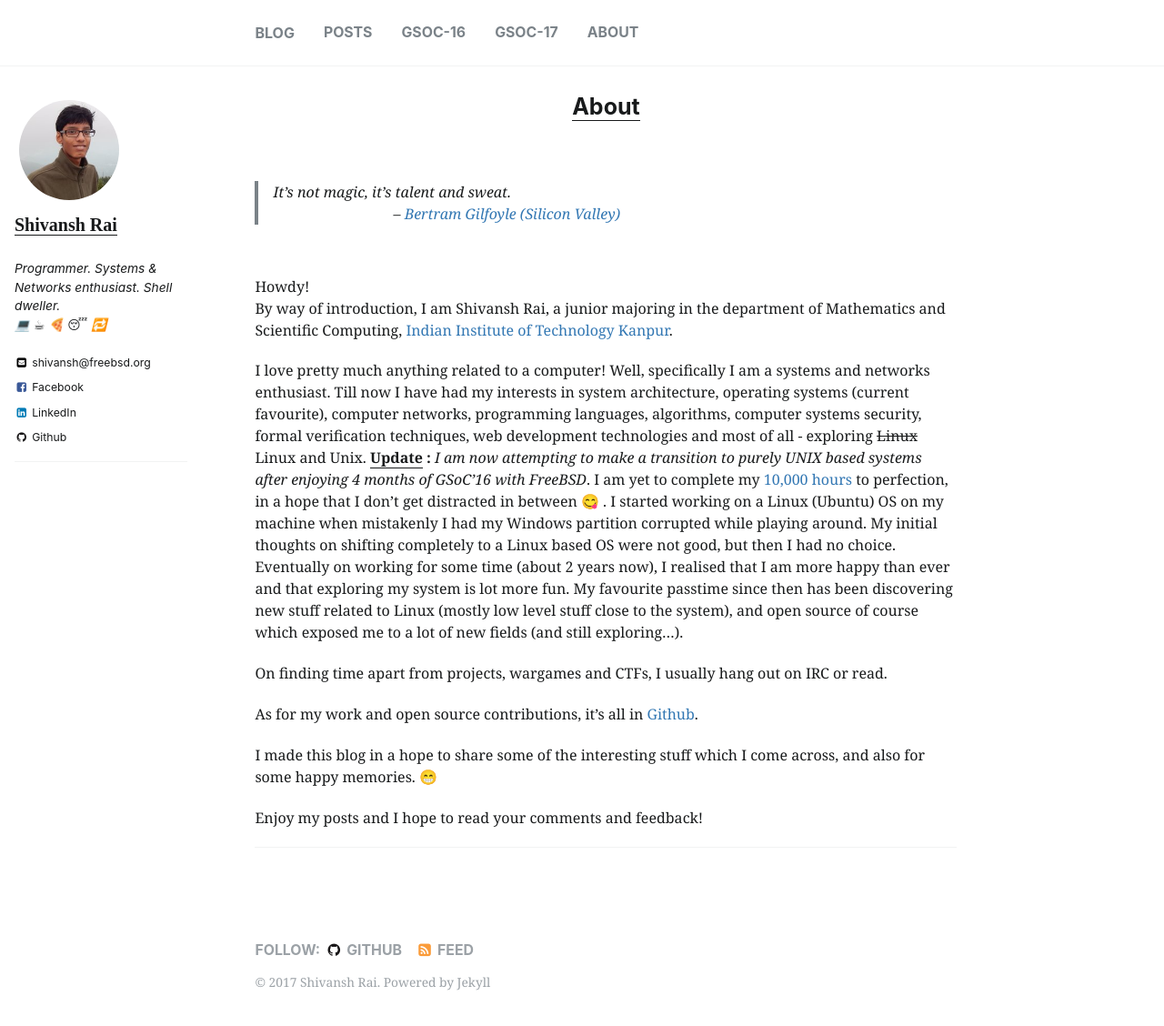
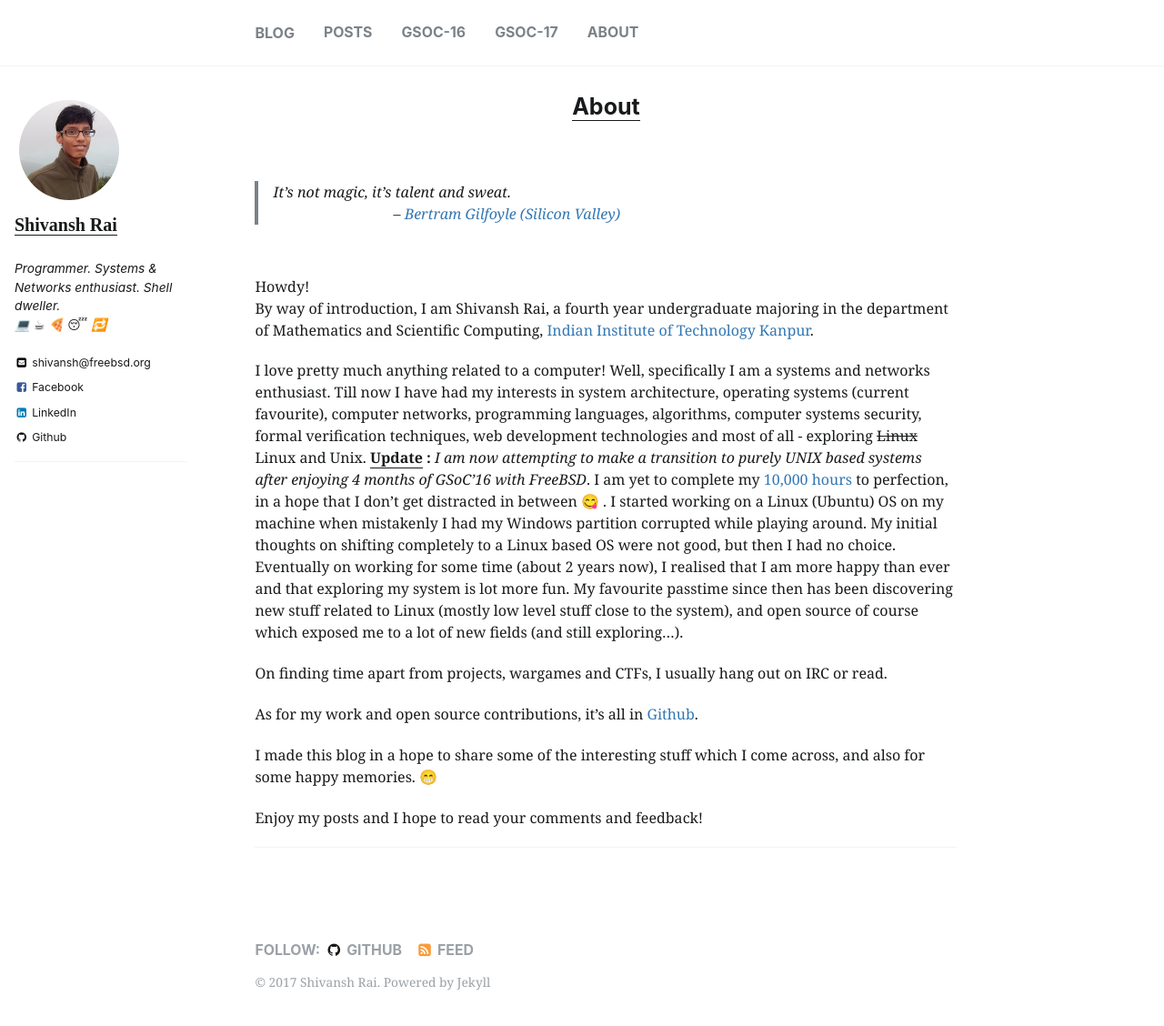
Before and after one commit to shivansh/shivansh.github.io, a Jekyll site: the page built from _pages/about.md, in a window 1280 px wide and 1138 px high. Shown: the top 1128 px of the window at 91% size. Built offline with Jekyll 4.4.1, drawn with Linux system fonts in a browser that asks for light colours; emoji names are drawn with the system emoji font.

Commit message:
Update academic year

```diff
--- a/_pages/about.md
+++ b/_pages/about.md
@@ -9,7 +9,7 @@ permalink: /about
 
 <br>
 Howdy!<br>
-By way of introduction, I am Shivansh Rai, a junior majoring in the department of Mathematics and Scientific Computing, [Indian Institute of Technology Kanpur](http://www.iitk.ac.in/){:target="_blank"}.
+By way of introduction, I am Shivansh Rai, a fourth year undergraduate majoring in the department of Mathematics and Scientific Computing, [Indian Institute of Technology Kanpur](http://www.iitk.ac.in/){:target="_blank"}.
 
 I love pretty much anything related to a computer! Well, specifically I am a systems and networks enthusiast. Till now I have had my interests in system architecture, operating systems (current favourite), computer networks, programming languages, algorithms, computer systems security, formal verification techniques, web development technologies and most of all - exploring ~~Linux~~ Linux and Unix. **<u>Update</u> :** _I am now attempting to make a transition to purely UNIX based systems after enjoying 4 months of GSoC'16 with FreeBSD_. I am yet to complete my [10,000 hours](http://www.wisdomgroup.com/blog/10000-hours-of-practice/){:target="_blank"} to perfection, in a hope that I don't get distracted in between &#x1F60B; . I started working on a Linux (Ubuntu) OS on my machine when mistakenly I had my Windows partition corrupted while playing around. My initial thoughts on shifting completely to a Linux based OS were not good, but then I had no choice. Eventually on working for some time (about 2 years now), I realised that I am more happy than ever and that exploring my system is lot more fun. My favourite passtime since then has been discovering new stuff related to Linux (mostly low level stuff close to the system), and open source of course which exposed me to a lot of new fields (and still exploring...).
 
```
